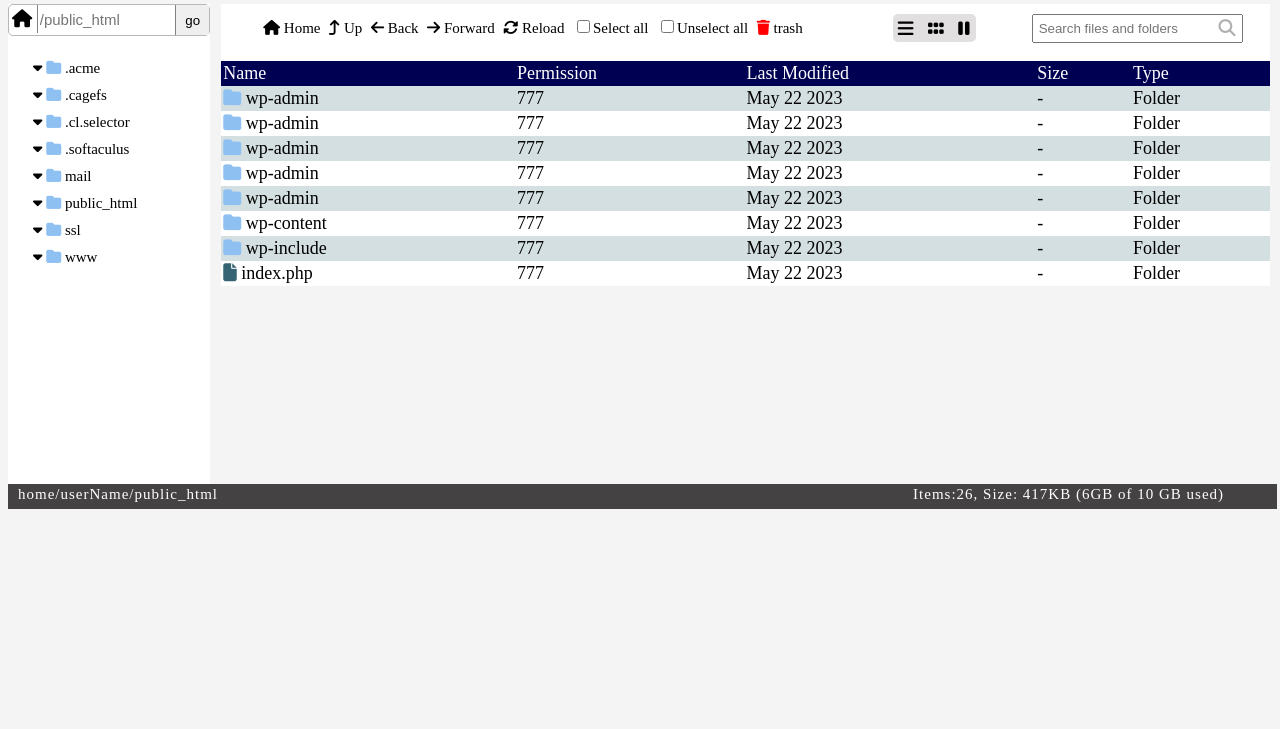
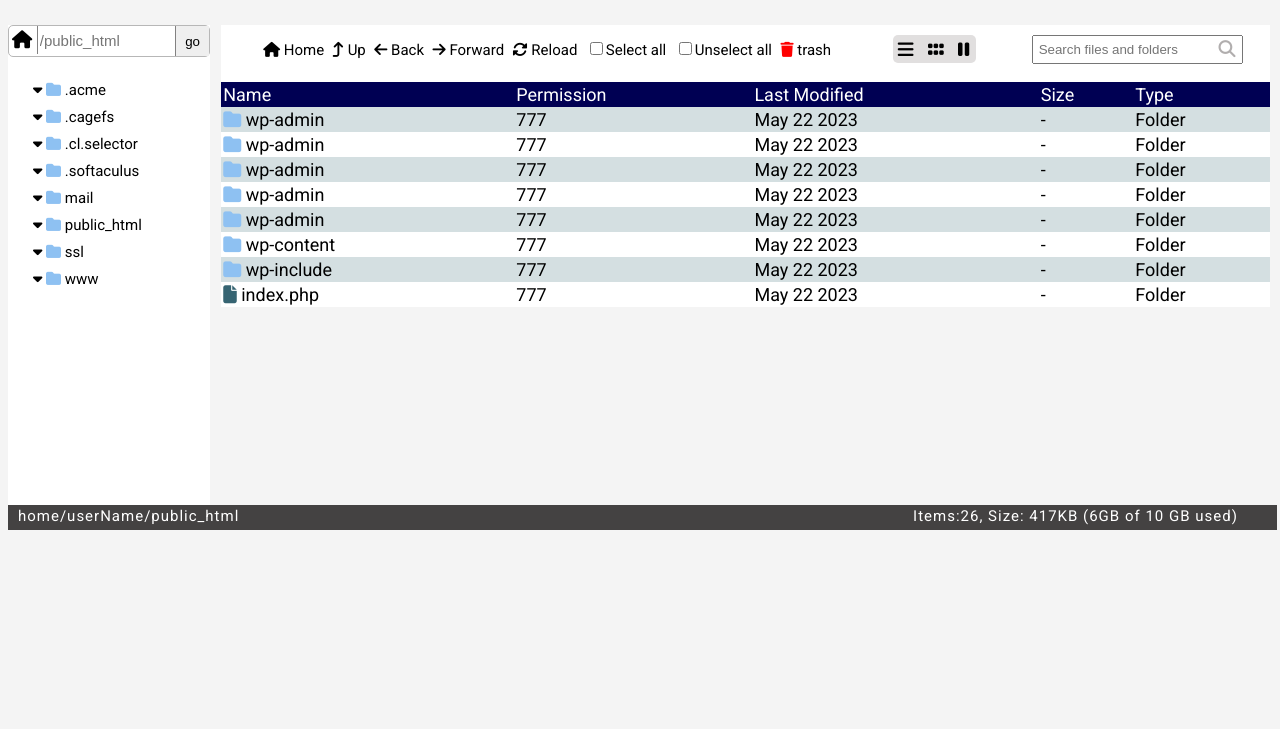
Before and after one commit to zaman20/cpannel_home, a plain HTML site: page index.html in a window 1280 px wide. Shown: the part 71-800 px from the top of the page. Drawn offline with nearby package versions, Linux system fonts and the light colour scheme.

Commit message:
font family changed

```diff
--- a/index.html
+++ b/index.html
@@ -3,7 +3,7 @@
 <head>
     <meta charset="UTF-8">
     <meta name="viewport" content="width=device-width, initial-scale=1.0">
-    <title>whcms panel</title>
+    <title>Webuzo File Manager</title>
     <!-- font awesome -->
     <link rel="stylesheet" href="https://cdnjs.cloudflare.com/ajax/libs/font-awesome/6.4.0/css/all.min.css" integrity="sha512-iecdLmaskl7CVkqkXNQ/ZH/XLlvWZOJyj7Yy7tcenmpD1ypASozpmT/E0iPtmFIB46ZmdtAc9eNBvH0H/ZpiBw==" crossorigin="anonymous" referrerpolicy="no-referrer" />
     <!-- bootstrap -->
--- a/responsive.css
+++ b/responsive.css
@@ -10,7 +10,7 @@
     .footer-left{width: 33%;}
     .footer-right{width: 40%;}
 }
- @media only screen  and (min-width:200px) and (max-width:815px) {
+ @media only screen  and (min-width:200px) and (max-width:799px) {
     .header-menu{width: 100%;}
     .left-side{width: 90%;margin:0 auto;float: none;margin-top: 25px;}
     .root-box{width: 73%;font-size: 17px;}
--- a/style.css
+++ b/style.css
@@ -1,11 +1,16 @@
+/*google fonts */
+@import url('https://fonts.googleapis.com/css2?family=Roboto:ital,wght@0,100;0,300;0,400;1,100&display=swap');
+
 body{
     font-size: 18px;
     background: #eee9;
+    font-family: 'Roboto', sans-serif;
 }
 body a{
     text-decoration:  none;
     color: black;
     font-size: 15px;
+    font-family: 'Roboto', sans-serif;
 }
 .header-area{
     width: 100%;
```
Also changed, not shown: img/update8.PNG (added).
